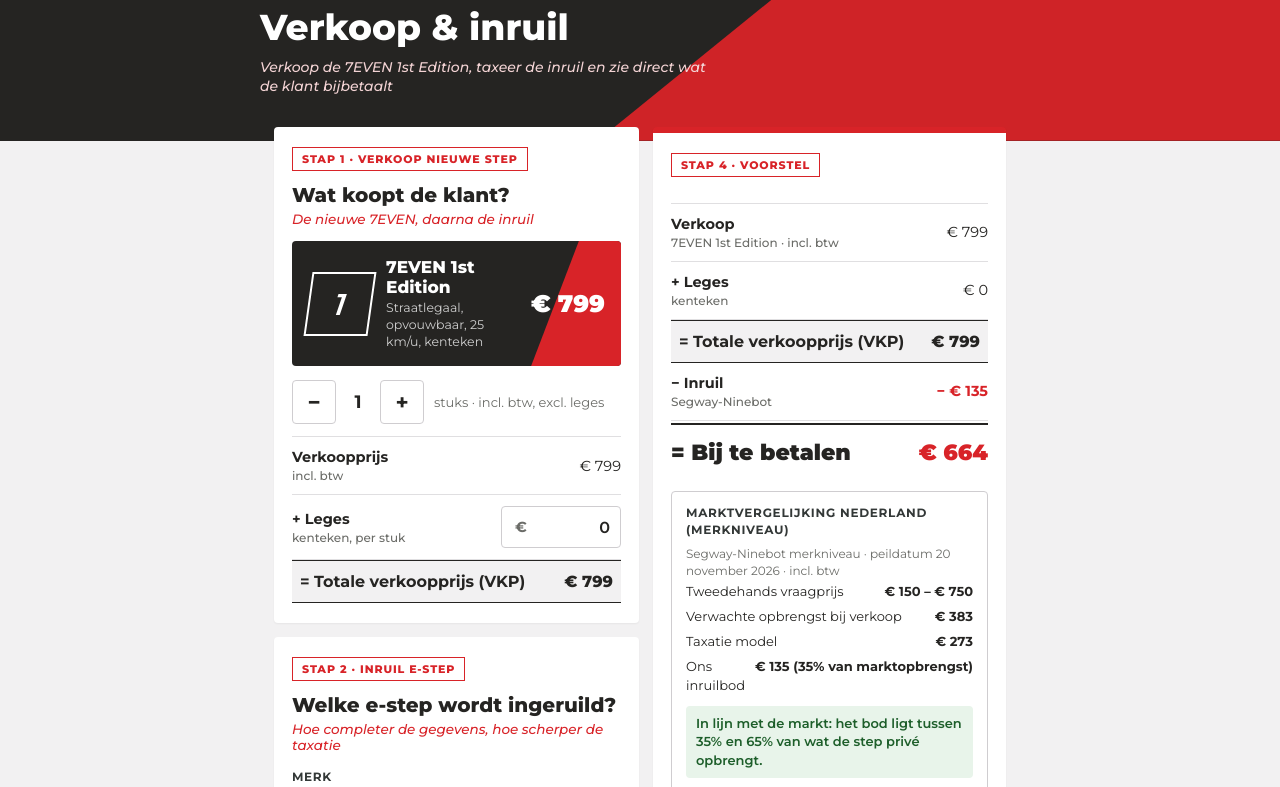
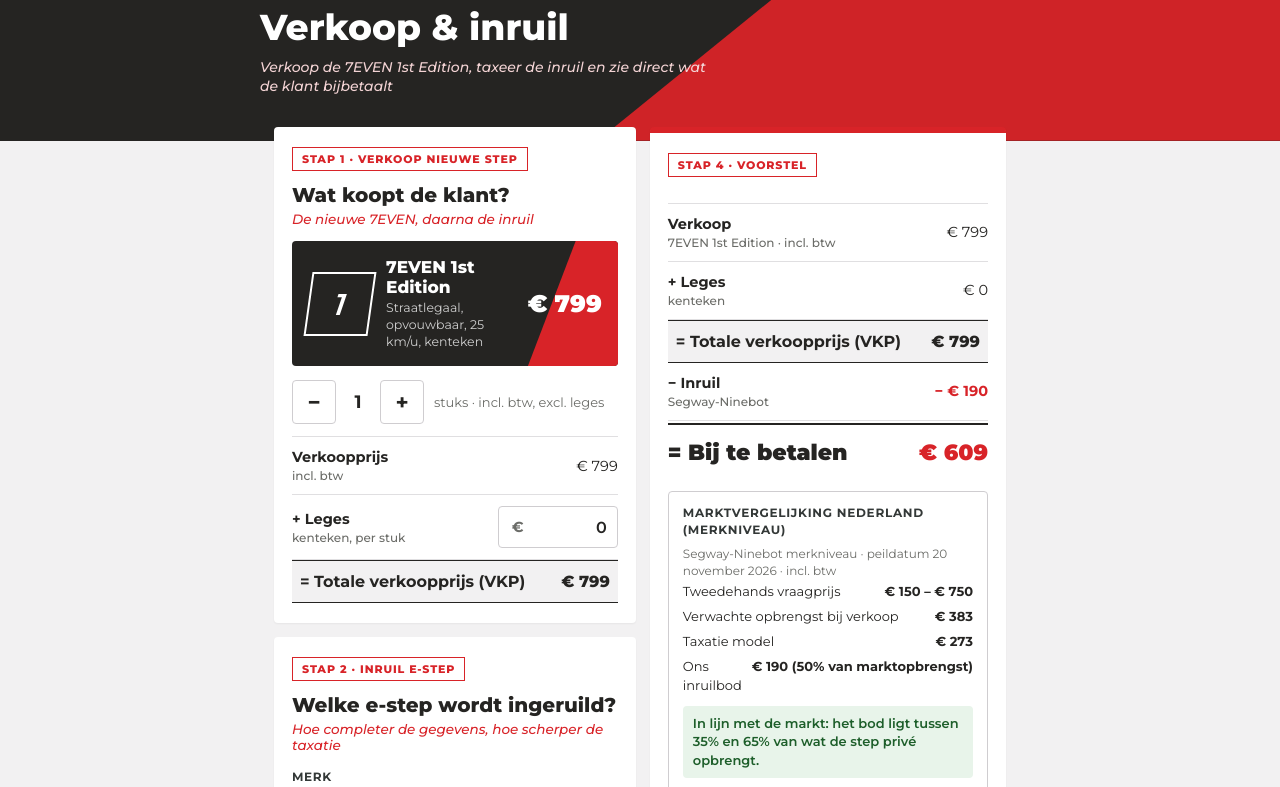
Before and after one commit to logmein-mm/7even, a plain HTML site: page index.html in a window 1280 px wide. Shown: the part 88-875 px from the top of the page. Drawn offline with Linux system fonts and the light colour scheme.

Commit message:
Inruilpercentage 70%; Kaabo Mantis King GT als marktreferentie (#11)
Claude-Session: https://claude.ai/code/session_01EAeADpNYHdPNGJec6zAyjJ

Co-authored-by: Claude <noreply@anthropic.com>

```diff
--- a/index.html
+++ b/index.html
@@ -339,7 +339,7 @@ const DEFAULTS = {
   kmYear: 2000,        // normaal gebruik km per jaar
   kmPen: 2,            // % aftrek per 1.000 km boven normaal
   kmMax: 25,           // max % km-aftrek
-  trade: 50,           // % van marktwaarde die 7EVEN biedt (dekt refurb + marge)
+  trade: 70,           // % van marktwaarde die 7EVEN biedt (dekt refurb + marge)
   noCharger: 35,       // € aftrek zonder adapter
   maintProof: 5,       // % opslag onderhoud met bonnen
   maintNone: 10,       // % aftrek geen/onbekend onderhoud
@@ -415,6 +415,7 @@ let REF = [
  {b:'Segway-Ninebot', m:'Max G3 NL (gekentekend)', k:/g ?3 ?nl/i, used:null, nieuw:'€999', note:'Nog geen gebruikte exemplaren te koop; nieuwprijs als bovengrens.', src:[['MediaMarkt: Max G3 NL','https://www.mediamarkt.nl/nl/product/_segway-max-g3-nl-elektrische-step-zwart-1914313.html']]},
  {b:'Kukirin', m:'G2 Master', k:/master/i, used:[450,850], nieuw:'€850 – €999', src:[['Marktplaats: Kukirin G2 Master','https://www.marktplaats.nl/q/kukurin/'],['Marktplaats: dealers G2 Master','https://www.marktplaats.nl/l/fietsen-en-brommers/steps/q/elektrische+step+rotterdam/']]},
  {b:'Kukirin', m:'G2 / G2 Pro / G3', k:/g ?2|g ?3|kirin/i, used:[195,450], nieuw:'€500', src:[['Marktplaats: Kukirin','https://www.marktplaats.nl/q/kukurin/']]},
+ {b:'Kaabo', m:'Mantis King GT', k:/king ?gt|mantis ?king/i, used:[1100,1400], nieuw:'€2.449 – €2.518', note:'Weinig NL-aanbod; gebruikt geschat op basis van NL-nieuwprijs en vergelijkbare advertenties.', src:[['Fatdaddy: Kaabo Mantis King GT','https://www.fatdaddy.nl/product/kaabo-mantis-gt/'],['Kaabomantis.nl: King GT','https://kaabomantis.nl/'],['Marktplaats: King GT Zwolle','https://www.marktplaats.nl/l/fietsen-en-brommers/steps/q/step+met+vering/']]},
  {b:'Kaabo', m:'Mantis 10 (dual)', k:/mantis|king|wolf|^$/i, used:[700,1350], src:[['Marktplaats: Kaabo','https://www.marktplaats.nl/l/fietsen-en-brommers/steps/q/kaabo/']]},
  {b:'Dualtron', m:'Mini / Popular / City / Thunder / Victor', k:/./i, used:[600,1850], nieuw:'€1.400 – €1.899', src:[['Marktplaats: Dualtron','https://www.marktplaats.nl/l/fietsen-en-brommers/steps/q/dualtron/'],['Marktplaats: Dualtron City (Easy-Ride)','https://www.marktplaats.nl/q/dualtron/']]},
  {b:'Vsett', m:'Vsett 9 / 9+', k:/\b9/i, used:[500,950], nieuw:'€867 – €1.100', src:[['Marktplaats: Vsett 9','https://www.marktplaats.nl/q/zero+9+step/']]},
--- a/markt.json
+++ b/markt.json
@@ -1,6 +1,6 @@
 {
  "peildatum": "2026-11-20",
- "bron": "Marktplaats, Back Market NL, MediaMarkt.nl, Voltwheel, Techpunt en NL-dealers; incl. btw",
+ "bron": "Marktplaats, Back Market NL, MediaMarkt.nl, Voltwheel, Techpunt, Fatdaddy en NL-dealers; incl. btw",
  "modellen": [
   {
    "merk": "Xiaomi",
@@ -216,6 +216,31 @@
     {
      "naam": "Marktplaats: Kukirin",
      "url": "https://www.marktplaats.nl/q/kukurin/"
+    }
+   ]
+  },
+  {
+   "merk": "Kaabo",
+   "model": "Mantis King GT",
+   "zoek": "king ?gt|mantis ?king",
+   "gebruikt": [
+    1100,
+    1400
+   ],
+   "nieuw": "€2.449 – €2.518",
+   "notitie": "Weinig NL-aanbod; gebruikt geschat op basis van NL-nieuwprijs en vergelijkbare advertenties.",
+   "bronnen": [
+    {
+     "naam": "Fatdaddy: Kaabo Mantis King GT",
+     "url": "https://www.fatdaddy.nl/product/kaabo-mantis-gt/"
+    },
+    {
+     "naam": "Kaabomantis.nl: King GT",
+     "url": "https://kaabomantis.nl/"
+    },
+    {
+     "naam": "Marktplaats: King GT Zwolle",
+     "url": "https://www.marktplaats.nl/l/fietsen-en-brommers/steps/q/step+met+vering/"
     }
    ]
   },
```
Also changed, not shown: 1 other file.
